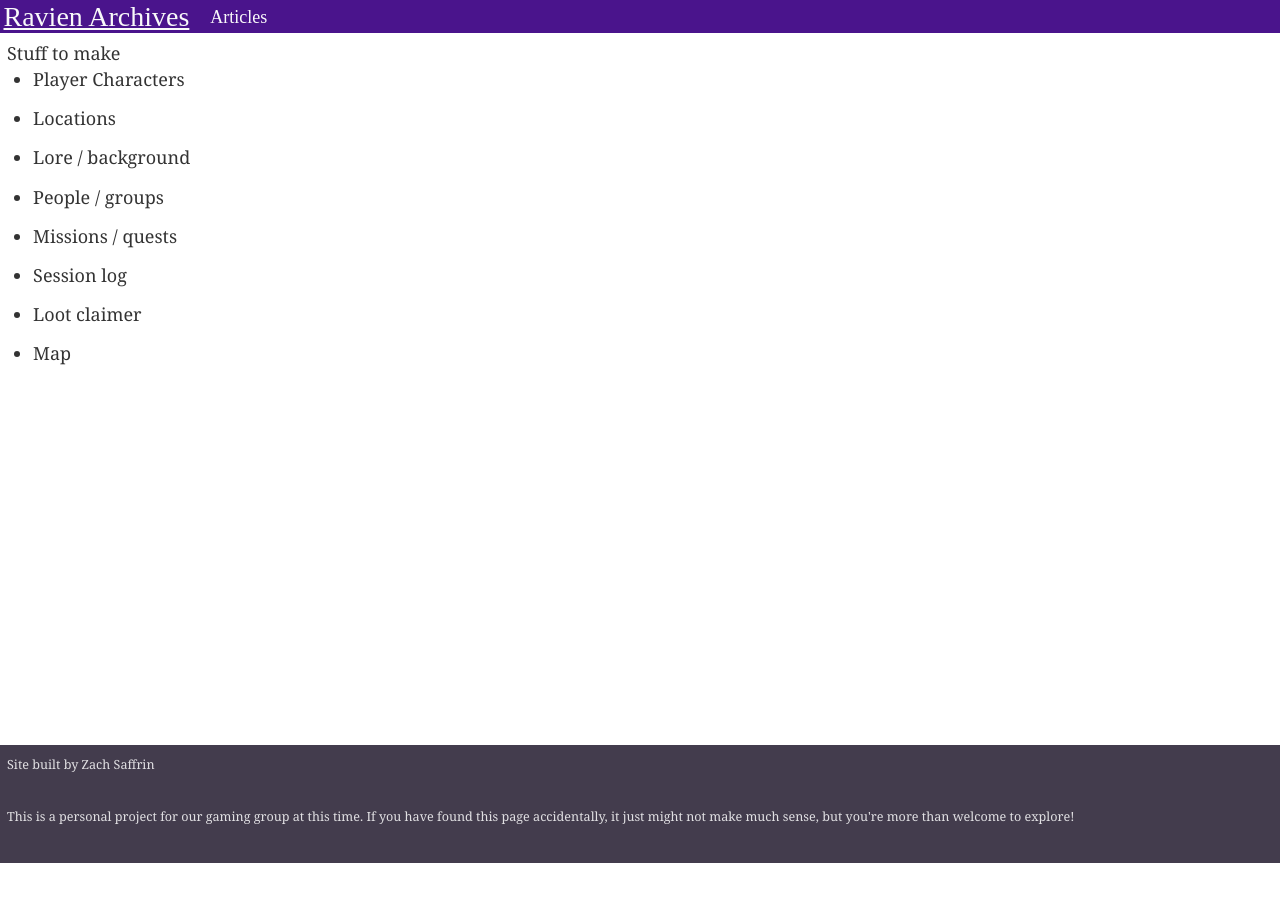
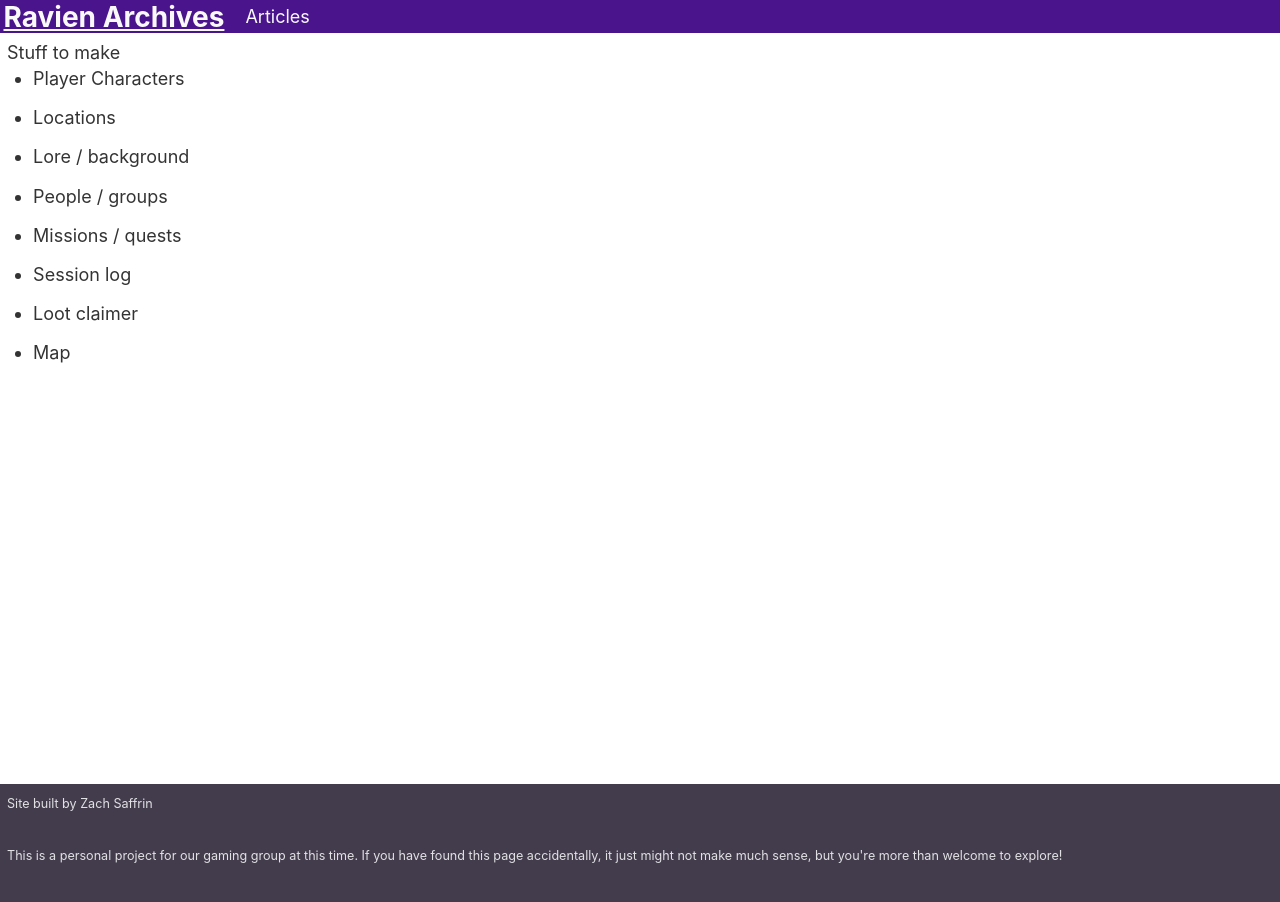
Before and after one commit to zsaffrin/ravien-archives, a Gatsby site: page / in a window 1280 px wide. Before the commit the page ends 863 px from the top, so only its background shows below. Built offline with nearby package versions, Linux system fonts and the light colour scheme; Gatsby itself is replaced by a stand-in of ours.

Commit message:
Tune up font styling and layout

```diff
--- a/src/components/footer.js
+++ b/src/components/footer.js
@@ -3,11 +3,11 @@ import styled from "styled-components"
 
 const Footer = () => {
   const StyledFooter = styled.footer(({ theme }) => {
-    const { font, footer, space } = theme
+    const { text, footer, space } = theme
     return `
       background: ${footer.background || "none"};
       color: ${footer.color || "inherit"};
-      font-size: ${font.size.md || "inherit"};
+      font-size: ${text.size.md || "inherit"};
       padding: ${space.md};
     `
   })
--- a/src/components/header.js
+++ b/src/components/header.js
@@ -10,7 +10,6 @@ const Header = ({ siteTitle }) => {
       background: ${header.background || "none"};
       color: ${header.color || "inherit"};
       display: grid;
-      font-family: ${header.titleFontFamily};
       grid-gap: ${space.lg};
       grid-template-columns: repeat(2, auto);
       justify-content: start;
@@ -20,9 +19,11 @@ const Header = ({ siteTitle }) => {
     display: grid;
   `
   const Title = styled(NavLink)(({ theme }) => {
-    const { font } = theme
+    const { header, text } = theme
     return `
-      font-size: ${font.size.xl};
+      font-size: ${text.size.xl};
+      font-family: ${header.titleFont};
+      font-weight: ${header.titleWeight};
     `
   })
 
--- a/src/components/layout.js
+++ b/src/components/layout.js
@@ -10,10 +10,17 @@ import Footer from "./footer"
 import "./layout.css"
 
 const Layout = ({ children }) => {
-  const StyledLayout = styled.div`
+  const StyledLayout = styled.div(({ theme }) => {
+    const { font } = theme
+    return `
+      font-family: ${font.body.family};
+      font-weight: ${font.body.weight.normal};
+    `
+  })
+  const MainContentArea = styled.div`
     display: grid;
-    grid-template-rows: auto 1fr auto;
-    min-height: calc(100vh + 3.5em);
+    grid-template-rows: auto 1fr;
+    min-height: 98vh;
   `
 
   return (
@@ -30,8 +37,10 @@ const Layout = ({ children }) => {
       render={data => (
         <ThemeProvider theme={rave}>
           <StyledLayout>
-            <Header siteTitle={data.site.siteMetadata.title} />
-            <Content>{children}</Content>
+            <MainContentArea>
+              <Header siteTitle={data.site.siteMetadata.title} />
+              <Content>{children}</Content>
+            </MainContentArea>
             <Footer />
           </StyledLayout>
         </ThemeProvider>
--- a/src/themes/base.js
+++ b/src/themes/base.js
@@ -1,5 +1,5 @@
 const base = (defaultFontSize = 14) => ({
-  font: {
+  text: {
     size: {
       xs: `${defaultFontSize * 0.65}px`,
       sm: `${defaultFontSize * 0.8}px`,
--- a/src/themes/rave.js
+++ b/src/themes/rave.js
@@ -9,15 +9,32 @@ const color = {
   white: "#f9f9fa",
 }
 
+const font = {
+  body: {
+    family:
+      "-apple-system, BlinkMacSystemFont, 'Segoe UI', Roboto, Helvetica, Arial, sans-serif, 'Apple Color Emoji', 'Segoe UI Emoji', 'Segoe UI Symbol'",
+    weight: {
+      thin: 100,
+      light: 300,
+      normal: 400,
+      bold: 700,
+      black: 900,
+    },
+  },
+}
+
 const rave = {
   color,
   header: {
     background: color.primary,
     color: color.white,
+    titleFont: font.body.family,
+    titleWeight: font.body.weight.bold,
   },
   content: {
     background: color.white,
   },
+  font,
   footer: {
     background: color.darkGray,
     color: color.lightGray,
```
